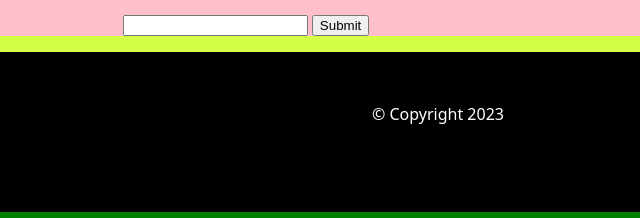
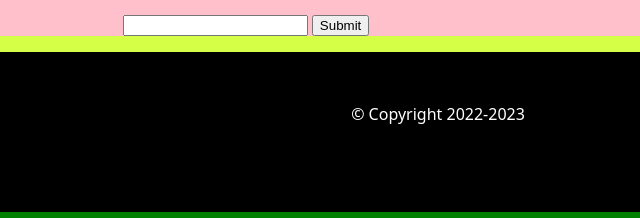
Before and after one commit to newviex/ASA-BasicLayout-SemanticElement, a plain HTML site: page index.html in a window 1280 px wide. Shown: the part 506-724 px from the top of the page, 202-842 px from the left. Drawn offline with Linux system fonts and the light colour scheme.

```diff
--- a/index.html
+++ b/index.html
@@ -95,7 +95,7 @@
     <!--*************** FOOTER SECTION ***************-->
     <footer style="background-color: black; height: 20vh; color: white;">
 
-      <p style="padding-top: 4%;">&#169; Copyright 2023</p>
+      <p style="padding-top: 4%;">&#169; Copyright 2022-2023</p>
     </footer>
   </body>
 </html>
```
